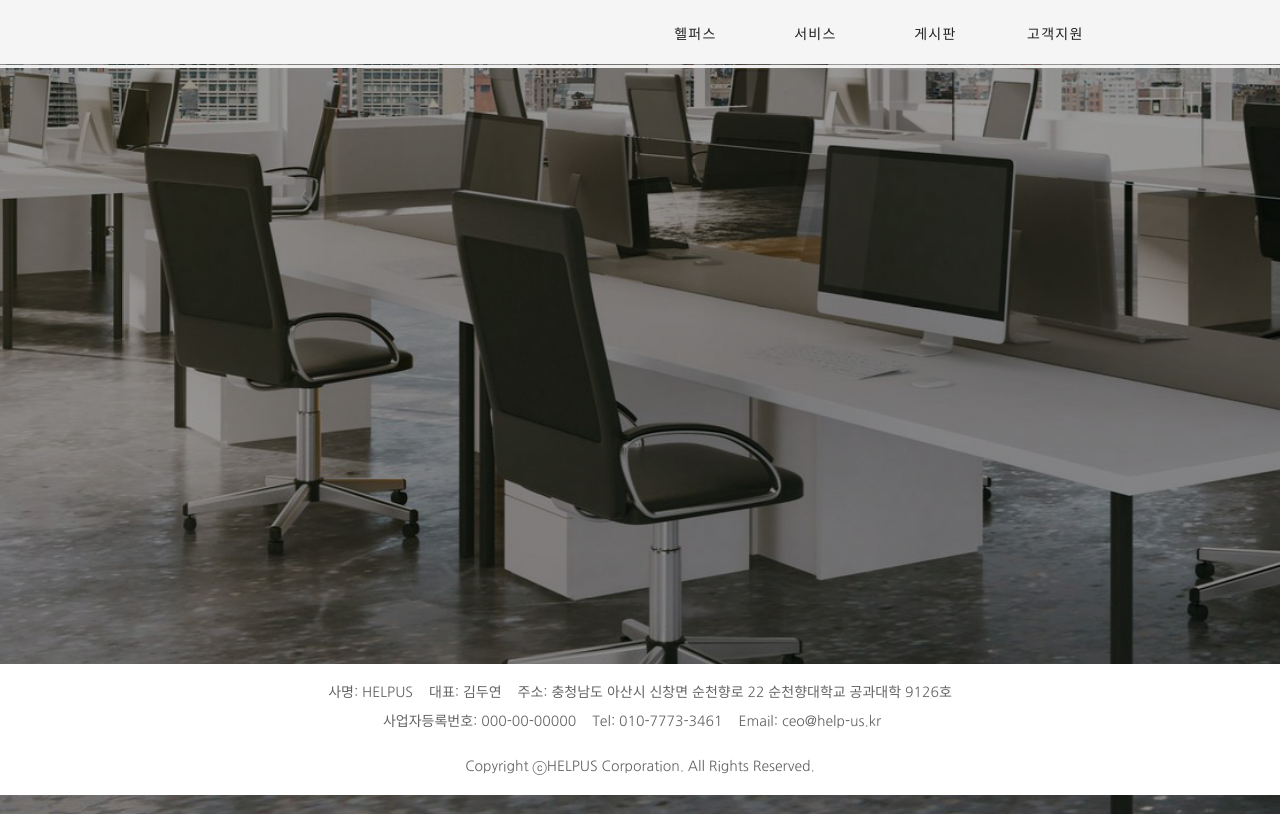
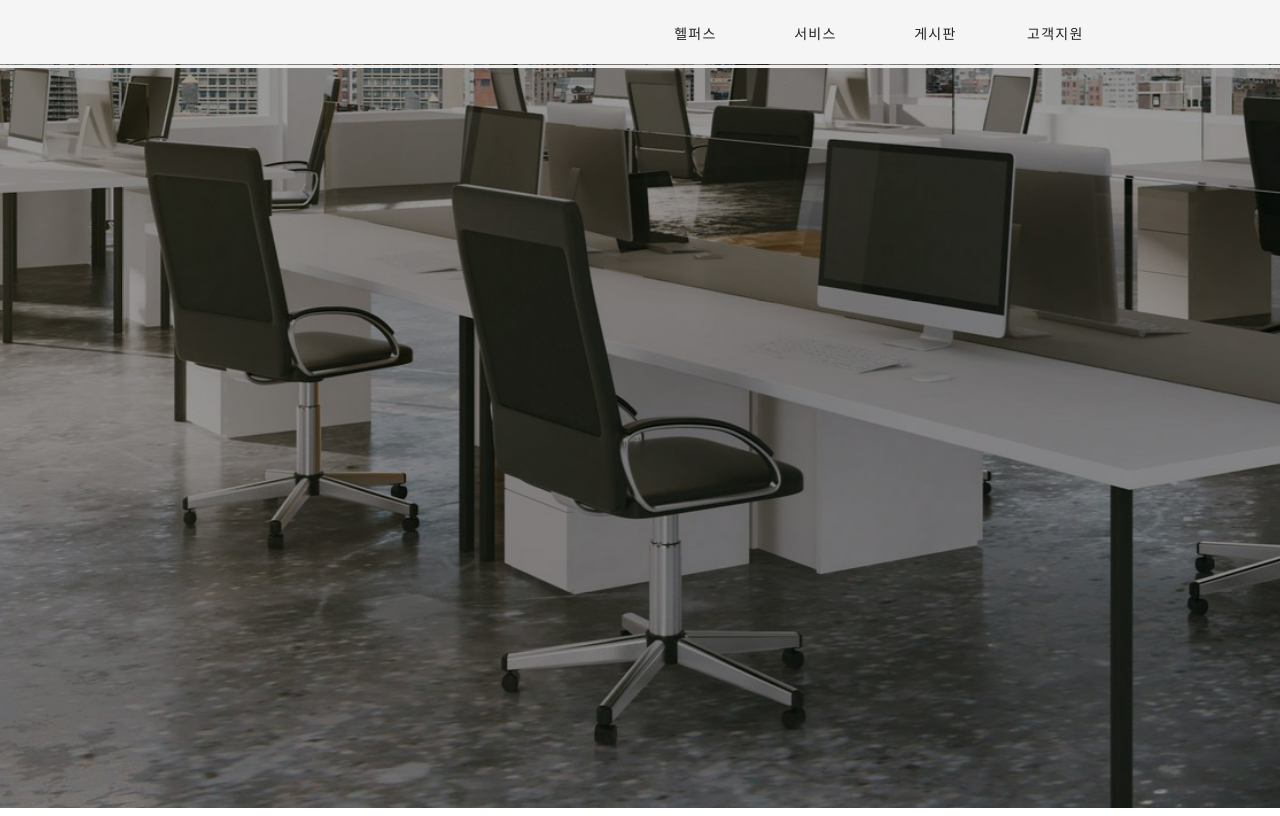
Before and after one commit to HELPUS-korea/HELPUS-korea.github.io, a Vue app: page / in a window 1280 px wide. Shown: the top 816 px of the page. Built offline with nearby package versions, Linux system fonts and the light colour scheme; what vue-icon would draw is missing.

Commit message:
Fix: stick height

```diff
--- a/src/views/Home.vue
+++ b/src/views/Home.vue
@@ -31,19 +31,23 @@ export default {
 </script>
 
 <style lang="scss" scoped>
-.stick {
-  height: 500px;
-}
-
 .background {
   position: absolute;
   width: 100%;
   left: 0; top: 0;
 }
 
+.stick {
+  height: 800px;
+}
+
 @media screen and (max-width: 600px) {
   span.main-centertext {
     width: 230px;
   }
+
+  .stick {
+    height: 500px;
+  }
 }
 </style>
```
